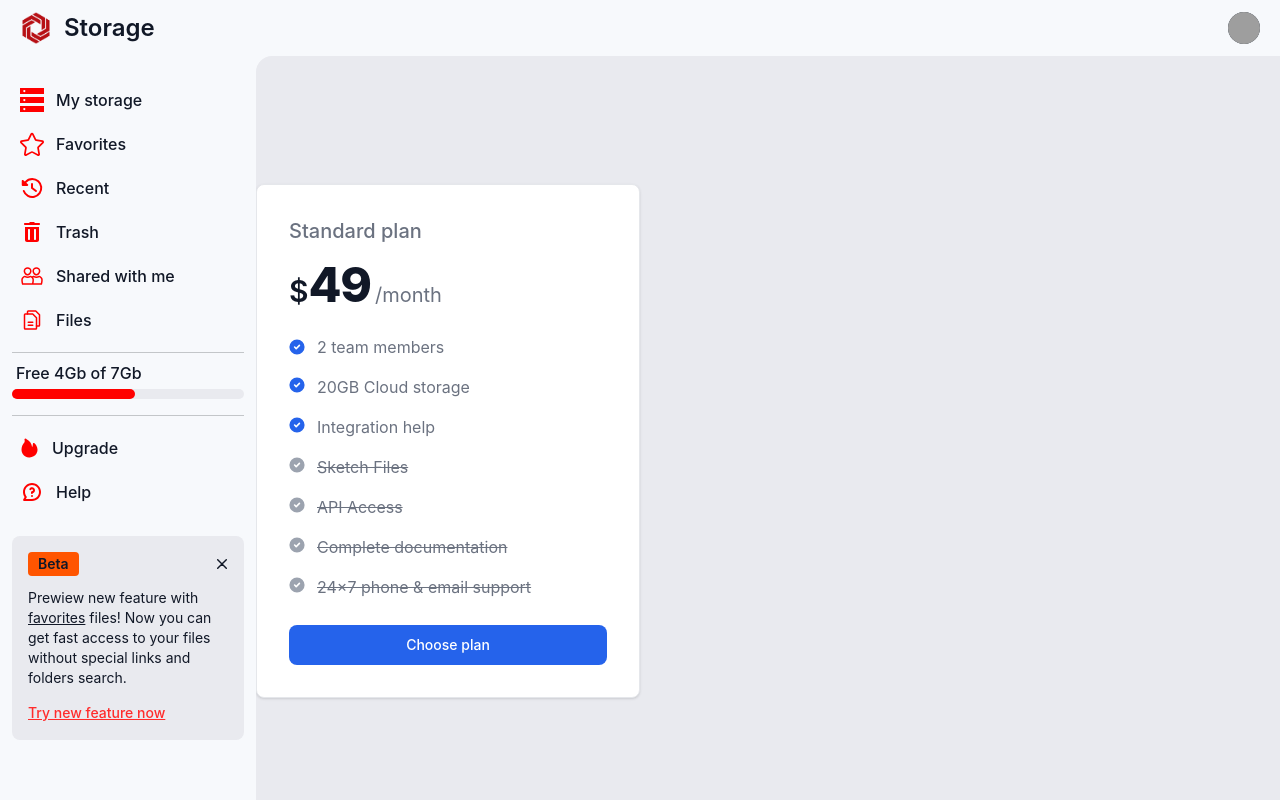
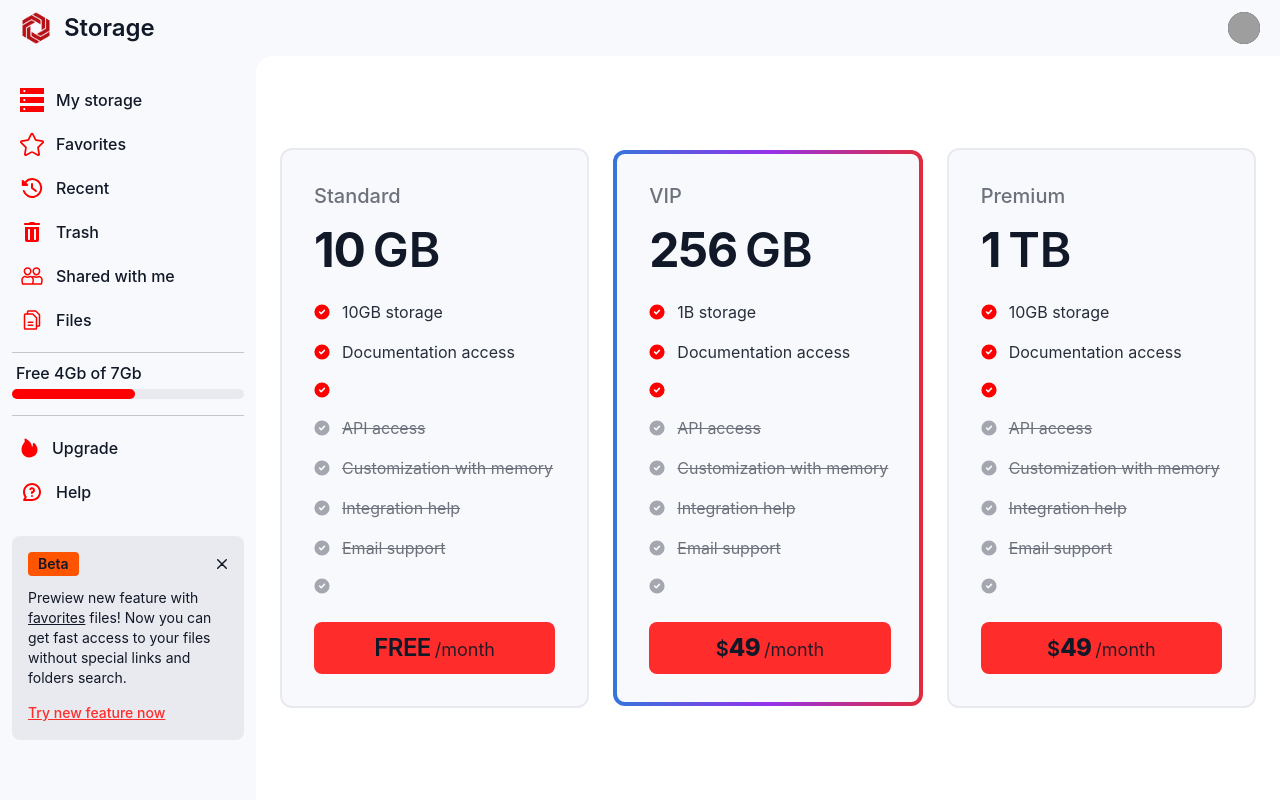
Before and after one commit to Calisthetic/file-storage-frontend, a React (Create React App) app: page /disk/upgrade in a window 1280 px wide. Built offline with nearby package versions, Linux system fonts and the light colour scheme; grey boxes are pictures that could not be loaded.

Commit message:
adaptive

```diff
--- /dev/null
+++ b/src/components/pricing-description.tsx
@@ -0,0 +1,29 @@
+const PricingDescription = (props: any) => {
+  return (
+    props.active === true ? (
+      <li className="flex space-x-3 items-center">
+          <svg className="flex-shrink-0 w-4 h-4 fill-iconLight dark:fill-iconDark"
+          aria-hidden="true" xmlns="http://www.w3.org/2000/svg" viewBox="0 0 20 20">
+          <path d="M10 .5a9.5 9.5 0 1 0 9.5 9.5A9.51 9.51 0 0 0 10 .5Zm3.707 8.207-4 4a1 1 0 0 1-1.414 0l-2-2a1 1 0 0 1
+          1.414-1.414L9 10.586l3.293-3.293a1 1 0 0 1 1.414 1.414Z"/>
+        </svg>
+        <span className="text-base text-textLight dark:text-textDark opacity-90 font-normal leading-tight">
+          {props.text === undefined ? "Unknown feature" : props.text}
+        </span>
+      </li>
+    ) : (
+      <li className="flex space-x-3 items-center line-through decoration-textLight dark:decoration-textDark opacity-60">
+        <svg className="flex-shrink-0 w-4 h-4 fill-textLight dark:fill-textDark opacity-60"
+        aria-hidden="true" xmlns="http://www.w3.org/2000/svg" viewBox="0 0 20 20">
+          <path d="M10 .5a9.5 9.5 0 1 0 9.5 9.5A9.51 9.51 0 0 0 10 .5Zm3.707 8.207-4 4a1 1 0 0 1-1.414 0l-2-2a1 1 0 0 1
+          1.414-1.414L9 10.586l3.293-3.293a1 1 0 0 1 1.414 1.414Z"/>
+        </svg>
+        <span className="text-base font-normal leading-tight text-textLight dark:text-textDark">
+          {props.text === undefined ? "Unknown feature" : props.text}
+        </span>
+      </li>
+    )
+  )
+}
+
+export default PricingDescription;
--- a/src/index.css
+++ b/src/index.css
@@ -15,19 +15,22 @@
   --backgroundAccentLight: #ff5500;
   --borderDark: #43464a;
   --borderLight: #c3c6c9;
-  --textDark: #dddddd;
+  --textDark: #eeeeee;
   --textLight: #111827;
   --buttonDark: #ff1515;
   --buttonLight: #ff2c2c;
-  --buttonHoverDark: #ff6060;
-  --buttonHoverLight: #660000;
+  --buttonHoverDark: #ff4444;
+  --buttonHoverLight: #da0000;
   --iconDark: #ff0000;
   --iconLight: #ff0000;
+  --shadowDark: #eeeeee;
+  --shadowLight: #111827;
 }
 
 body,html {
   margin: 0;
   padding: 0;
+  min-height: 100vh;
   font-family: -apple-system, BlinkMacSystemFont, 'Roboto','Segoe UI', 'Oxygen',
     'Ubuntu', 'Cantarell', 'Fira Sans', 'Droid Sans', 'Helvetica Neue',
     sans-serif;
@@ -35,11 +38,8 @@ body,html {
   -moz-osx-font-smoothing: grayscale;
 }
 
-html, body {
-  height: 100vh;
-}
 #root {
-  height: 100%;
+  min-height: 100%;
 }
 
 code {
--- a/src/routes/auth/auth.tsx
+++ b/src/routes/auth/auth.tsx
@@ -22,7 +22,7 @@ export default function AuthPage() {
     <div className="bg-backgroundLight h-full dark:bg-backgroundDark">
       <div className=" bg-backgroundSecondaryLight dark:bg-backgroundSecondaryDark p-4 h-full rounded-tl-2xl">
         <Routes>
-          <Route path="/" element={<Redirect location="./signin"></Redirect>}></Route>
+          <Route path="/" element={<Redirect location="./auth/signin"></Redirect>}></Route>
           <Route path="signin" element={<SignIn></SignIn>}></Route>
           <Route path="signup" element={<SignUp></SignUp>}></Route>
         </Routes>
--- a/src/routes/disk/disk-upgrade.tsx
+++ b/src/routes/disk/disk-upgrade.tsx
@@ -1,4 +1,5 @@
 import { Component } from 'react';
+import PricingDescription from '../../components/pricing-description';
 
 export default function DiskUpgrade() {
   // <svg class="flex-shrink-0 w-3.5 h-3.5 text-blue-600 dark:text-blue-500" aria-hidden="true" xmlns="http://www.w3.org/2000/svg" fill="currentColor" viewBox="0 0 20 20">
@@ -6,62 +7,91 @@ export default function DiskUpgrade() {
   //                   </svg>
 
   return (
-    <div className=" bg-backgroundThirdLight dark:bg-backgroundSecondDark py-24 sm:py-32">
-
-    <div className="w-full max-w-sm p-4 bg-white border border-gray-200 rounded-lg shadow sm:p-8 dark:bg-gray-800 dark:border-gray-700">
-          <h5 className="mb-4 text-xl font-medium text-gray-500 dark:text-gray-400">Standard plan</h5>
-          <div className="flex items-baseline text-gray-900 dark:text-white">
-              <span className="text-3xl font-semibold">$</span>
-              <span className="text-5xl font-extrabold tracking-tight">49</span>
-              <span className="ml-1 text-xl font-normal text-gray-500 dark:text-gray-400">/month</span>
+    <div className="min-h-fullWithHeader bg-backgroundSecondLight w-full flex justify-center items-center dark:bg-backgroundSecondDark">
+      <div className="bg-backgroundSecondLight dark:bg-backgroundSecondDark w-full max-w-7xl grid gap-6 mx-6 lg:grid-cols-3 justify-center items-center">
+        <div className="w-full max-w-sm p-8 lg:p-4 xl:p-8 bg-backgroundLight dark:bg-backgroundThirdDark rounded-xl
+        dark:border-backgroundThirdDark border-backgroundThirdLight border-2">
+          <h5 className="mb-4 text-xl font-medium text-textLight dark:text-textDark opacity-60">Standard</h5>
+          <div className="flex items-baseline text-textLight dark:text-textDark">
+            <span className="text-5xl font-bold tracking-tight mr-2">{10}</span>
+            <span className="text-5xl font-semibold">GB</span>
           </div>
           <ul role="list" className="space-y-5 my-7">
-              <li className="flex space-x-3 items-center">
-                  <svg className="flex-shrink-0 w-4 h-4 text-blue-600 dark:text-blue-500" aria-hidden="true" xmlns="http://www.w3.org/2000/svg" fill="currentColor" viewBox="0 0 20 20">
-                      <path d="M10 .5a9.5 9.5 0 1 0 9.5 9.5A9.51 9.51 0 0 0 10 .5Zm3.707 8.207-4 4a1 1 0 0 1-1.414 0l-2-2a1 1 0 0 1 1.414-1.414L9 10.586l3.293-3.293a1 1 0 0 1 1.414 1.414Z"/>
-                  </svg>
-                  <span className="text-base font-normal leading-tight text-gray-500 dark:text-gray-400">2 team members</span>
-              </li>
-              <li className="flex space-x-3">
-                  <svg className="flex-shrink-0 w-4 h-4 text-blue-600 dark:text-blue-500" aria-hidden="true" xmlns="http://www.w3.org/2000/svg" fill="currentColor" viewBox="0 0 20 20">
-                      <path d="M10 .5a9.5 9.5 0 1 0 9.5 9.5A9.51 9.51 0 0 0 10 .5Zm3.707 8.207-4 4a1 1 0 0 1-1.414 0l-2-2a1 1 0 0 1 1.414-1.414L9 10.586l3.293-3.293a1 1 0 0 1 1.414 1.414Z"/>
-                  </svg>
-                  <span className="text-base font-normal leading-tight text-gray-500 dark:text-gray-400">20GB Cloud storage</span>
-              </li>
-              <li className="flex space-x-3">
-                  <svg className="flex-shrink-0 w-4 h-4 text-blue-600 dark:text-blue-500" aria-hidden="true" xmlns="http://www.w3.org/2000/svg" fill="currentColor" viewBox="0 0 20 20">
-                      <path d="M10 .5a9.5 9.5 0 1 0 9.5 9.5A9.51 9.51 0 0 0 10 .5Zm3.707 8.207-4 4a1 1 0 0 1-1.414 0l-2-2a1 1 0 0 1 1.414-1.414L9 10.586l3.293-3.293a1 1 0 0 1 1.414 1.414Z"/>
-                  </svg>
-                  <span className="text-base font-normal leading-tight text-gray-500 dark:text-gray-400">Integration help</span>
-              </li>
-              <li className="flex space-x-3 line-through decoration-gray-500">
-                  <svg className="flex-shrink-0 w-4 h-4 text-gray-400 dark:text-gray-500" aria-hidden="true" xmlns="http://www.w3.org/2000/svg" fill="currentColor" viewBox="0 0 20 20">
-                      <path d="M10 .5a9.5 9.5 0 1 0 9.5 9.5A9.51 9.51 0 0 0 10 .5Zm3.707 8.207-4 4a1 1 0 0 1-1.414 0l-2-2a1 1 0 0 1 1.414-1.414L9 10.586l3.293-3.293a1 1 0 0 1 1.414 1.414Z"/>
-                  </svg>
-                  <span className="text-base font-normal leading-tight text-gray-500">Sketch Files</span>
-              </li>
-              <li className="flex space-x-3 line-through decoration-gray-500">
-                  <svg className="flex-shrink-0 w-4 h-4 text-gray-400 dark:text-gray-500" aria-hidden="true" xmlns="http://www.w3.org/2000/svg" fill="currentColor" viewBox="0 0 20 20">
-                      <path d="M10 .5a9.5 9.5 0 1 0 9.5 9.5A9.51 9.51 0 0 0 10 .5Zm3.707 8.207-4 4a1 1 0 0 1-1.414 0l-2-2a1 1 0 0 1 1.414-1.414L9 10.586l3.293-3.293a1 1 0 0 1 1.414 1.414Z"/>
-                  </svg>
-                  <span className="text-base font-normal leading-tight text-gray-500">API Access</span>
-              </li>
-              <li className="flex space-x-3 line-through decoration-gray-500">
-                  <svg className="flex-shrink-0 w-4 h-4 text-gray-400 dark:text-gray-500" aria-hidden="true" xmlns="http://www.w3.org/2000/svg" fill="currentColor" viewBox="0 0 20 20">
-                      <path d="M10 .5a9.5 9.5 0 1 0 9.5 9.5A9.51 9.51 0 0 0 10 .5Zm3.707 8.207-4 4a1 1 0 0 1-1.414 0l-2-2a1 1 0 0 1 1.414-1.414L9 10.586l3.293-3.293a1 1 0 0 1 1.414 1.414Z"/>
-                  </svg>
-                  <span className="text-base font-normal leading-tight text-gray-500">Complete documentation</span>
-              </li>
-              <li className="flex space-x-3 line-through decoration-gray-500">
-                  <svg className="flex-shrink-0 w-4 h-4 text-gray-400 dark:text-gray-500" aria-hidden="true" xmlns="http://www.w3.org/2000/svg" fill="currentColor" viewBox="0 0 20 20">
-                      <path d="M10 .5a9.5 9.5 0 1 0 9.5 9.5A9.51 9.51 0 0 0 10 .5Zm3.707 8.207-4 4a1 1 0 0 1-1.414 0l-2-2a1 1 0 0 1 1.414-1.414L9 10.586l3.293-3.293a1 1 0 0 1 1.414 1.414Z"/>
-                  </svg>
-                  <span className="text-base font-normal leading-tight text-gray-500">24×7 phone & email support</span>
-              </li>
+            <PricingDescription active={true} text="10GB storage"></PricingDescription>
+            <PricingDescription active={true} text="Documentation access"></PricingDescription>
+            <PricingDescription active={true} text=""></PricingDescription>
+            <PricingDescription active={false} text="API access"></PricingDescription>
+            <PricingDescription active={false} text="Customization with memory"></PricingDescription>
+            <PricingDescription active={false} text="Integration help"></PricingDescription>
+            <PricingDescription active={false} text="Email support"></PricingDescription>
+            <PricingDescription active={false} text=""></PricingDescription>
           </ul>
-          <button type="button" className="text-white bg-blue-600 hover:bg-blue-700 focus:ring-4 focus:outline-none focus:ring-blue-200 dark:focus:ring-blue-900 font-medium rounded-lg text-sm px-5 py-2.5 inline-flex justify-center w-full text-center">Choose plan</button>
+          <button type="button" className="text-textLight dark:text-textDark bg-buttonLight dark:bg-buttonDark
+          hover:bg-buttonHoverLight dark:hover:bg-buttonHoverDark font-medium rounded-lg text-sm px-5 py-2.5
+          inline-flex justify-center w-full text-center">
+            <div className="flex items-baseline text-textLight dark:text-textDark">
+              <span className="text-2xl font-semibold tracking-tight">FREE</span>
+              <span className="ml-1 text-lg font-normal text-textLight dark:text-textDark opacity-90">/month</span>
+            </div>
+          </button>
+        </div>
+        <div className="rounded-xl w-full max-w-sm bg-gradient-to-r p-1 from-[#3575db] via-[#9333EA] to-[#e22a3c]">
+          <div className="py-7 lg:py-3 xl:py-7 pr-7 lg:pr-3 xl:pr-7 pl-8 lg:pl-4 xl:pl-8 bg-backgroundLight dark:bg-backgroundThirdDark rounded-lg
+          dark:border-backgroundThirdDark border-backgroundThirdLight">
+            <h5 className="mb-4 text-xl font-medium text-textLight dark:text-textDark opacity-60">VIP</h5>
+            <div className="flex items-baseline text-textLight dark:text-textDark">
+              <span className="text-5xl font-bold tracking-tight mr-2">{256}</span>
+              <span className="text-5xl font-semibold">GB</span>
+            </div>
+            <ul role="list" className="space-y-5 my-7">
+              <PricingDescription active={true} text="1B storage"></PricingDescription>
+              <PricingDescription active={true} text="Documentation access"></PricingDescription>
+              <PricingDescription active={true} text=""></PricingDescription>
+              <PricingDescription active={false} text="API access"></PricingDescription>
+              <PricingDescription active={false} text="Customization with memory"></PricingDescription>
+              <PricingDescription active={false} text="Integration help"></PricingDescription>
+              <PricingDescription active={false} text="Email support"></PricingDescription>
+              <PricingDescription active={false} text=""></PricingDescription>
+            </ul>
+            <button type="button" className="text-textLight dark:text-textDark bg-buttonLight dark:bg-buttonDark
+            hover:bg-buttonHoverLight dark:hover:bg-buttonHoverDark font-medium rounded-lg text-sm px-5 py-2.5
+            inline-flex justify-center w-full text-center">
+              <div className="flex items-baseline text-textLight dark:text-textDark">
+                <span className="text-xl font-semibold">$</span>
+                <span className="text-2xl font-extrabold tracking-tight">49</span>
+                <span className="ml-1 text-lg font-normal text-textLight dark:text-textDark opacity-90">/month</span>
+              </div>
+            </button>
+          </div>
+        </div>
+        <div className="w-full max-w-sm p-8 lg:p-4 xl:p-8 bg-backgroundLight dark:bg-backgroundThirdDark rounded-xl
+        dark:border-backgroundThirdDark border-backgroundThirdLight border-2">
+          <h5 className="mb-4 text-xl font-medium text-textLight dark:text-textDark opacity-60">Premium</h5>
+          <div className="flex items-baseline text-textLight dark:text-textDark">
+            <span className="text-5xl font-bold tracking-tight mr-2">{1}</span>
+            <span className="text-5xl font-semibold">TB</span>
+          </div>
+          <ul role="list" className="space-y-5 my-7">
+            <PricingDescription active={true} text="10GB storage"></PricingDescription>
+            <PricingDescription active={true} text="Documentation access"></PricingDescription>
+            <PricingDescription active={true} text=""></PricingDescription>
+            <PricingDescription active={false} text="API access"></PricingDescription>
+            <PricingDescription active={false} text="Customization with memory"></PricingDescription>
+            <PricingDescription active={false} text="Integration help"></PricingDescription>
+            <PricingDescription active={false} text="Email support"></PricingDescription>
+            <PricingDescription active={false} text=""></PricingDescription>
+          </ul>
+          <button type="button" className="text-textLight dark:text-textDark bg-buttonLight dark:bg-buttonDark
+          hover:bg-buttonHoverLight dark:hover:bg-buttonHoverDark font-medium rounded-lg text-sm px-5 py-2.5
+          inline-flex justify-center w-full text-center">
+            <div className="flex items-baseline text-textLight dark:text-textDark">
+              <span className="text-xl font-semibold">$</span>
+              <span className="text-2xl font-extrabold tracking-tight">49</span>
+              <span className="ml-1 text-lg font-normal text-textLight dark:text-textDark opacity-90">/month</span>
+            </div>
+          </button>
+        </div>
       </div>
-
     </div>
   )
 }
--- a/src/routes/disk/disk.tsx
+++ b/src/routes/disk/disk.tsx
@@ -324,7 +324,8 @@ export default function Disk() {
         </div>
       </aside>
 
-      <div className=" overflow-hidden bg-backgroundSecondLight dark:bg-backgroundSecondDark h-fullWithHeader translate-y-14 rounded-tl-2xl sm:ml-64">
+      <div className="pt-14  sm:ml-64">
+        <div className="bg-backgroundSecondLight overflow-hidden dark:bg-backgroundSecondDark min-h-fullWithHeader rounded-tl-2xl ">
           <Routes>
             <Route path='/' element={<div>usual disk</div>}></Route>
             <Route path='*' element={<DiskRecent></DiskRecent>}></Route>
@@ -339,5 +340,6 @@ export default function Disk() {
           </Routes>
         </div>
       </div>
+    </div>
   )
 }
```
Also changed, not shown: tailwind.config.js (+6 -1 lines). Lines whose indentation alone changed are shown as unchanged.
